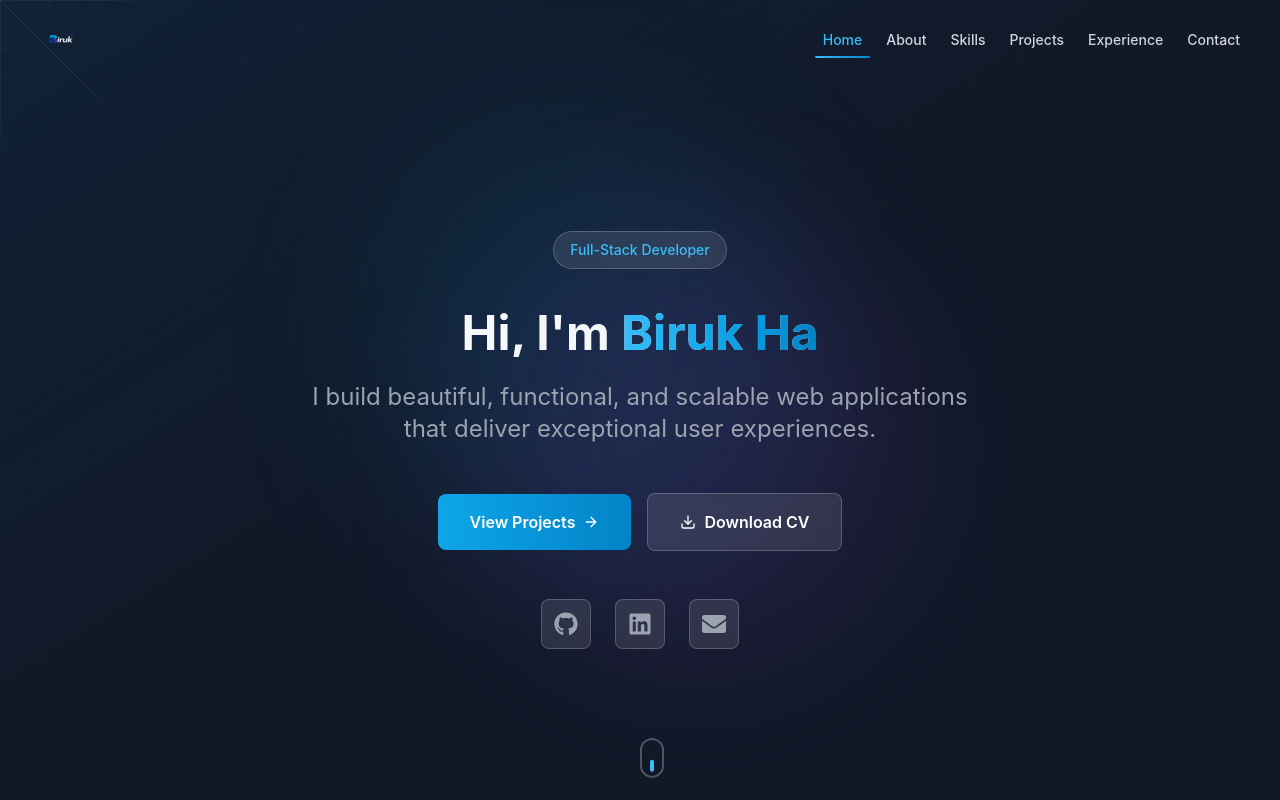
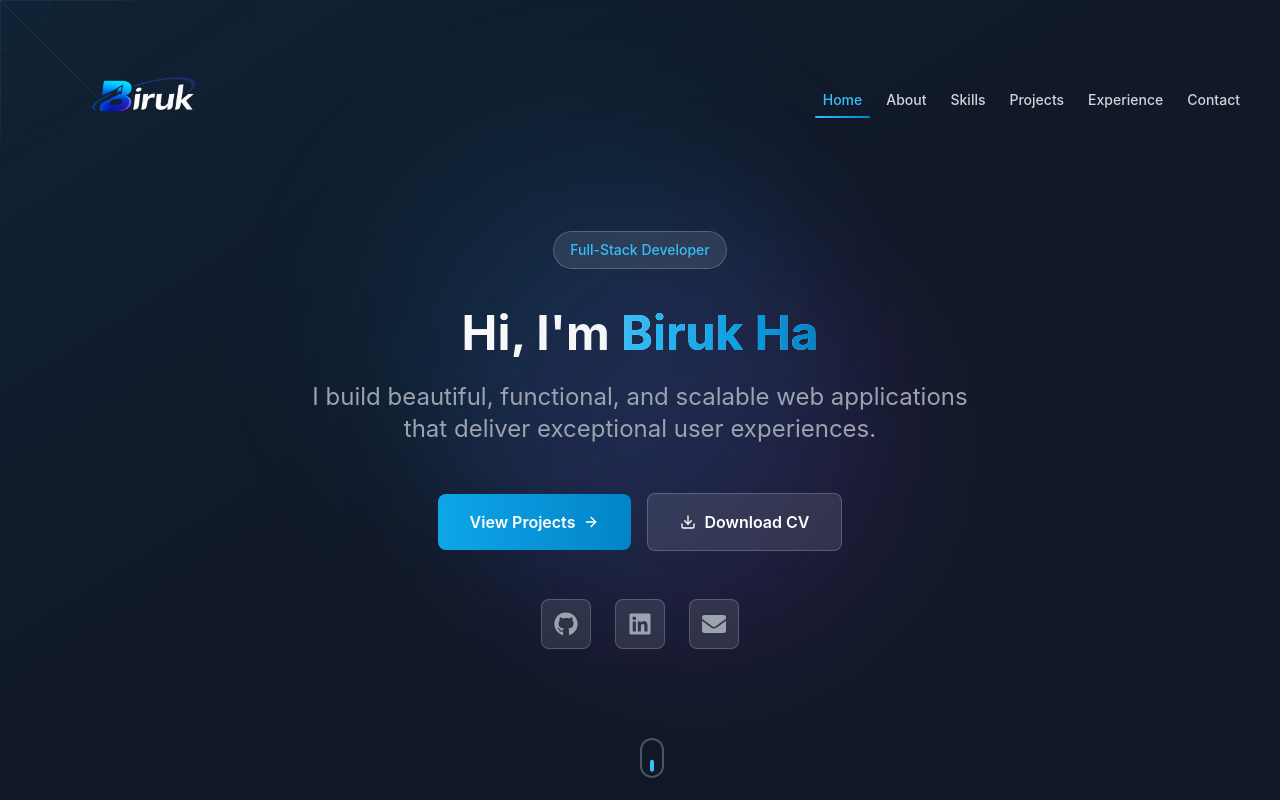
Before and after one commit to birukhabte/MyPersonalPortfolio, a React (Vite) app: page / in a window 1280 px wide. Shown: the top 800 px of the page. Built offline with nearby package versions, Linux system fonts and the light colour scheme.

Commit message:
image added

```diff
--- a/src/components/Navbar.tsx
+++ b/src/components/Navbar.tsx
@@ -71,7 +71,7 @@ const Navbar = () => {
             whileHover={{ scale: 1.05 }}
             whileTap={{ scale: 0.95 }}
           >
-            <img src={logo} alt="Portfolio Logo" className="h-10 w-auto" />
+            <img src={logo} alt="Portfolio Logo" className="h-40 w-auto brightness-110 contrast-125" />
           </motion.a>
 
           {/* Desktop Navigation */}
```
Also changed, not shown: src/assets/logo1.jpg (added). Lines whose indentation alone changed are shown as unchanged.
